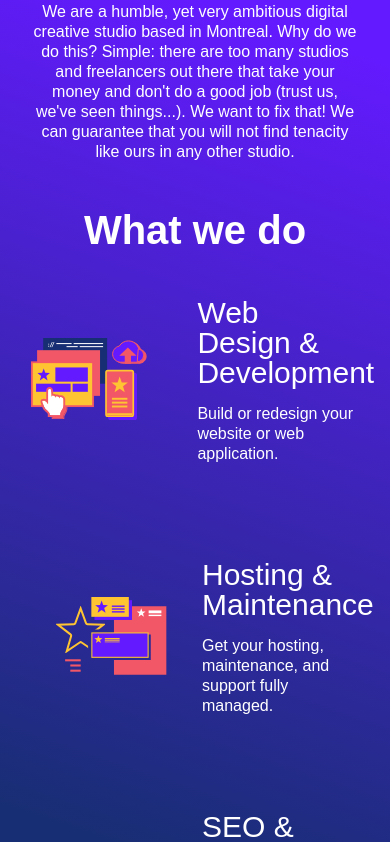
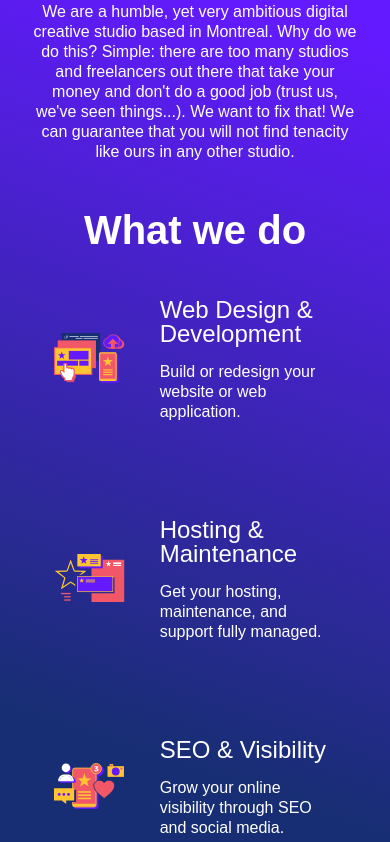
Before and after one commit to sajj-studio/sajj-website, a Next.js app: page /en in a window 390 px wide. Shown: the part 998-1840 px from the top of the page. Built offline with nearby package versions, Linux system fonts and the light colour scheme; a web font is replaced by a local one.

Commit message:
fix text sizing on mobile

```diff
--- a/src/assets/images/web-design-icon.tsx
+++ b/src/assets/images/web-design-icon.tsx
@@ -9,8 +9,8 @@ export const WebDesignIcon: FC = () => {
 
   return (
     <svg
-      width="116"
-      height="82"
+      width="100%"
+      height="100%"
       viewBox="0 0 116 82"
       fill="none"
       xmlns="http://www.w3.org/2000/svg"
--- a/src/components/footer.tsx
+++ b/src/components/footer.tsx
@@ -28,6 +28,7 @@ export const Footer: FC = () => {
               href={`mailto:${contactInfo.email}`}
               color="orange"
               variant="body"
+              style={{ margin: 0 }}
             >
               {contactInfo.email}
             </Typography>
--- a/src/components/typography.tsx
+++ b/src/components/typography.tsx
@@ -29,8 +29,8 @@ export const Typography = styled(({ color, variant, ...props }) => (
         case 'subtitle':
           return css`
             font-weight: 500;
-            font-size: 1.875rem;
-            line-height: 1.875rem;
+            font-size: 1.5rem;
+            line-height: 1.5rem;
           `
 
         case 'body':
--- a/src/components/what-we-do.tsx
+++ b/src/components/what-we-do.tsx
@@ -90,10 +90,10 @@ const WhatWeDo_Item_Container = styled.div`
 
     & > div:first-child {
       /*
-     * Gave this fixed width, yet one of them ends up being larger
-     * Jordan pls rescue us from this nightmare
-     */
-      width: 40%;
+       * Gave this fixed width, yet one of them ends up being larger
+       * Jordan pls rescue us from this nightmare
+       */
+      width: 25%;
 
       ${theme.media.desktop} {
         width: 40%;
@@ -101,7 +101,7 @@ const WhatWeDo_Item_Container = styled.div`
     }
 
     & > div:nth-child(2) {
-      width: 60%;
+      width: 75%;
       padding-left: 2.2rem;
 
       ${theme.media.desktop} {
```
